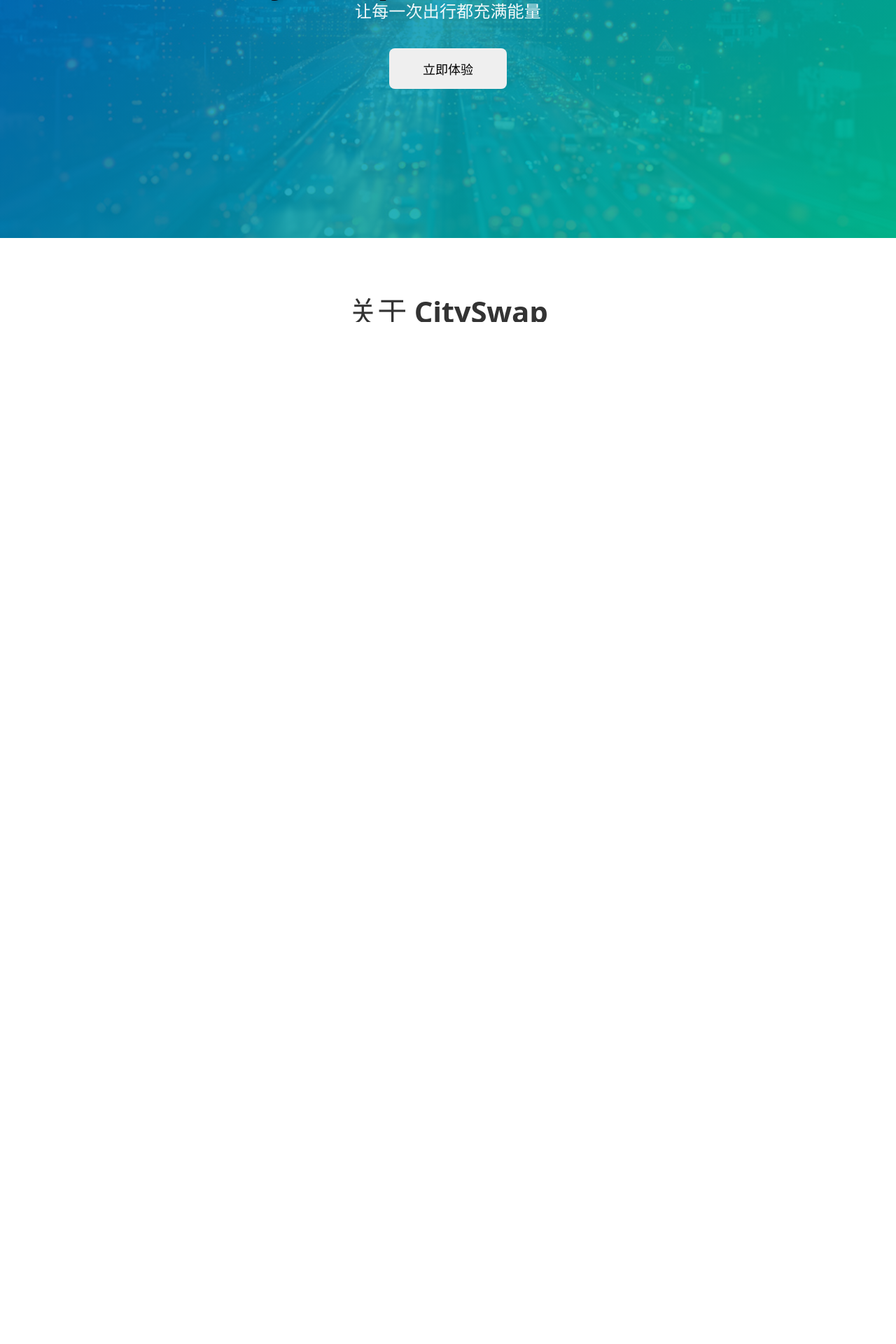
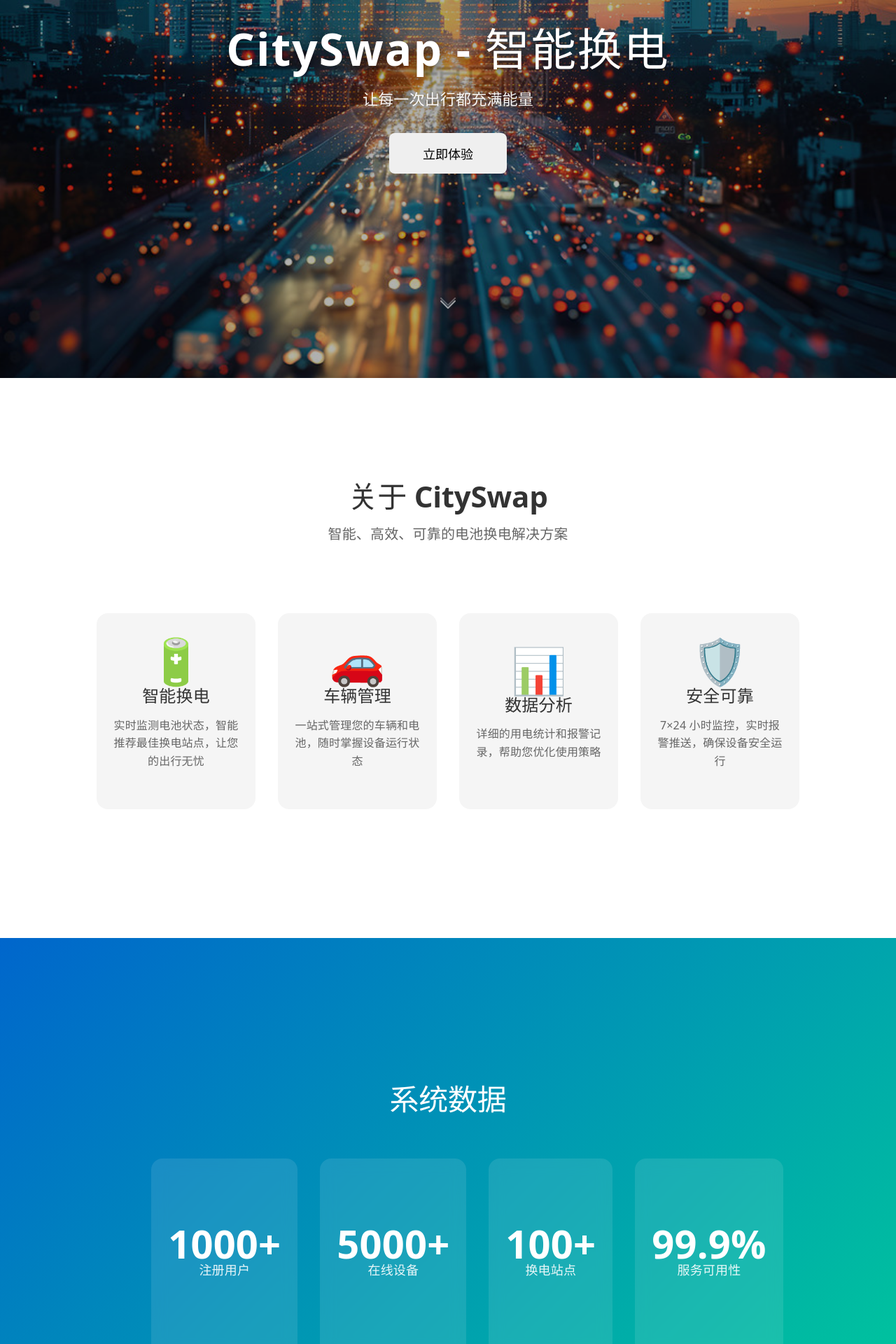
Before and after one commit to CoderDongHuang/city-battery-panel-2024, a Vue app: page /home in a window 1280 px wide. Shown: the part 340-2260 px from the top of the page at 70% size. Before the commit the page ends 800 px from the top, so only its background shows below. Built offline with nearby package versions, Linux system fonts and the light colour scheme; sample sign-in values are in the browser's storage.

Commit message:
用户端首页布局

```diff
--- a/src/App.vue
+++ b/src/App.vue
@@ -20,8 +20,9 @@
   margin: 0;
   padding: 0;
   width: 100%;
-  height: 100%;
+  min-height: 100vh;
   overflow-x: hidden;
+  overflow-y: auto;
 }
 
 .app {
--- a/src/views/Home.vue
+++ b/src/views/Home.vue
@@ -1,18 +1,26 @@
 <template>
   <div class="home">
-    <!-- 轮播图区域 -->
+      <!-- 轮播图区域 - 全屏高度 -->
       <div class="carousel-section">
         <div class="carousel">
           <div class="carousel-slide active">
             <div class="slide-content">
-            <h1>CitySwap - 智能换电系统</h1>
+              <h1>CitySwap - 智能换电</h1>
               <p>让每一次出行都充满能量</p>
               <button class="cta-btn" @click="goToDashboard">立即体验</button>
             </div>
             <div class="slide-bg">
-            <div class="gradient-overlay"></div>
+              <div class="image-overlay"></div>
             </div>
           </div>
+        </div>
+
+        <!-- 向下箭头 - 放在轮播图内部 -->
+        <div class="scroll-arrow" @click="scrollToContent" v-show="showArrow">
+          <svg width="30" height="20" viewBox="0 0 30 20" fill="none" stroke="currentColor" stroke-width="2" stroke-linecap="round" stroke-linejoin="round">
+            <path d="M5 5L15 15L25 5"/>
+            <path d="M5 1L15 11L25 1" opacity="0.5"/>
+          </svg>
         </div>
       </div>
 
@@ -102,8 +110,8 @@
       <!-- CTA 区域 -->
       <div class="cta-section">
         <div class="section-container">
-        <h2>准备好开始使用了吗？</h2>
-        <p>立即登录控制台，管理您的设备和电池</p>
+          <h2 class="section-title">准备好开始使用了吗？</h2>
+          <p class="section-subtitle">立即登录控制台，管理您的设备和电池</p>
           <div class="cta-buttons">
             <button class="cta-btn primary" @click="goToDashboard">进入控制台</button>
             <button class="cta-btn secondary" @click="goToGuide">查看使用指南</button>
@@ -114,9 +122,11 @@
 </template>
 
 <script setup>
+import { onMounted, onUnmounted, ref } from 'vue'
 import { useRouter } from 'vue-router'
 
 const router = useRouter()
+const showArrow = ref(true) // 控制箭头显示
 
 const goToDashboard = () => {
   router.push('/dashboard')
@@ -125,6 +135,142 @@
 const goToGuide = () => {
   router.push('/guide')
 }
+
+// 滚动到内容区域
+const scrollToContent = () => {
+  const introSection = document.querySelector('.intro-section')
+
+  console.log('=== 点击箭头 ===')
+  console.log('找到 intro-section:', !!introSection)
+
+  if (introSection) {
+    const navHeight = 80 // 导航栏高度
+    const elementPosition = introSection.getBoundingClientRect().top
+    const offsetPosition = elementPosition + window.pageYOffset - navHeight
+
+    console.log('元素位置:', elementPosition)
+    console.log('目标滚动位置:', offsetPosition)
+    console.log('当前滚动位置:', window.pageYOffset)
+
+    // 隐藏箭头
+    showArrow.value = false
+
+    // 尝试多种滚动方式
+    // 方式 1：直接设置 documentElement.scrollTop
+    document.documentElement.scrollTop = offsetPosition
+
+    // 方式 2：设置 body.scrollTop
+    document.body.scrollTop = offsetPosition
+
+    // 方式 3：使用 scrollTo
+    window.scrollTo(0, offsetPosition)
+
+    console.log('设置后位置:', window.pageYOffset || document.documentElement.scrollTop)
+  }
+}
+
+// 监听滚动，实现自动捕捉
+let isAutoScrolling = false
+let lastScrollTop = 0
+let hasPausedAtIntro = false // 标记是否已经在 intro 处暂停过
+
+const handleScroll = () => {
+  const scrollTop = window.pageYOffset || document.documentElement.scrollTop
+  const viewportHeight = window.innerHeight
+
+  // 控制箭头显示：在顶部时显示
+  if (scrollTop < 50) {
+    showArrow.value = true
+  } else {
+    showArrow.value = false
+  }
+
+  // 自动锁定期间不处理
+  if (isAutoScrolling) {
+    return
+  }
+
+  const introSection = document.querySelector('.intro-section')
+
+  if (!introSection) {
+    lastScrollTop = scrollTop
+    return
+  }
+
+  const introTop = introSection.getBoundingClientRect().top
+
+  // 判断滚动方向
+  const isScrollingDown = scrollTop > lastScrollTop
+  const isScrollingUp = scrollTop < lastScrollTop
+
+  console.log('=== 滚动检测 ===')
+  console.log('滚动方向:', isScrollingDown ? '向下' : '向上')
+  console.log('scrollTop:', scrollTop)
+  console.log('introTop:', introTop)
+
+  // 向下滑动：只要 intro-section 开始进入视口，就自动捕捉
+  if (isScrollingDown && scrollTop > 30 && introTop < viewportHeight * 0.8 && introTop > 0) {
+    console.log('>>> 向下滑动，introTop =', introTop, '触发捕捉到 CitySwap 介绍')
+    isAutoScrolling = true
+
+    const navHeight = 80
+    const targetPosition = introSection.offsetTop - navHeight
+
+    window.scrollTo({
+      top: targetPosition,
+      behavior: 'smooth'
+    })
+
+    // 标记已经暂停过
+    hasPausedAtIntro = true
+
+    setTimeout(() => {
+      isAutoScrolling = false
+      console.log('<<< 向下捕捉完成')
+    }, 500)
+
+    lastScrollTop = scrollTop
+    return
+  }
+
+  // 向上滑动：从其他内容回到 CitySwap 介绍，再次向上滑时触发轮播图
+  if (isScrollingUp && hasPausedAtIntro) {
+    // 当 CitySwap 介绍完全显示在视口中时（introTop 在 -50 到 50 之间）
+    if (introTop >= -50 && introTop <= 50 && scrollTop > 50) {
+      console.log('>>> 向上滑动，CitySwap 介绍完全显示，触发轮播图')
+      isAutoScrolling = true
+
+      window.scrollTo({
+        top: 0,
+        behavior: 'smooth'
+      })
+
+      // 重置标记
+      hasPausedAtIntro = false
+
+      setTimeout(() => {
+        isAutoScrolling = false
+        console.log('<<< 向上捕捉完成')
+      }, 500)
+
+      lastScrollTop = scrollTop
+      return
+    }
+  }
+
+  // 更新上次滚动位置
+  lastScrollTop = scrollTop
+}
+
+onMounted(() => {
+  console.log('Home 组件已挂载，开始监听滚动')
+  window.addEventListener('scroll', handleScroll, { passive: true })
+})
+
+onUnmounted(() => {
+  console.log('Home 组件已卸载，停止监听滚动')
+  window.removeEventListener('scroll', handleScroll)
+})
 </script>
 
 <style scoped>
@@ -133,12 +279,102 @@
   background: #F5F5F5;
 }
 
-/* 轮播图区域 */
+/* CSS Scroll Snap - 接近时捕捉，允许慢慢滑动 */
+.snap-container {
+  scroll-snap-type: y proximity;
+  overflow-y: scroll;
+  height: 100vh;
+  scroll-behavior: smooth;
+}
+
+/* 每个捕捉项 - 全屏高度 */
+.snap-item {
+  scroll-snap-align: start;
+  scroll-snap-stop: normal;
+  height: 100vh;
+  width: 100%;
+  position: relative;
+}
+
+/* 轮播图区域 - 全屏高度 */
 .carousel-section {
   position: relative;
-  height: 600px;
+  height: 100vh;
+  width: 100%;
   overflow: hidden;
-  background: linear-gradient(135deg, #0066cc 0%, #00cc99 100%);
+  scroll-snap-align: start;
+}
+
+.carousel {
+  position: relative;
+  width: 100%;
+  height: 100%;
+  z-index: 1;
+}
+
+/* 向下箭头 - 北大官网风格 */
+.scroll-arrow {
+  position: absolute;
+  bottom: 80px;
+  left: 50%;
+  transform: translateX(-50%);
+  width: 30px;
+  height: 30px;
+  display: flex;
+  align-items: center;
+  justify-content: center;
+  cursor: pointer;
+  z-index: 10;
+  color: rgba(255, 255, 255, 0.6);
+  transition: all 0.3s ease;
+  animation: bounce 2s infinite;
+  pointer-events: auto;
+}
+
+.scroll-arrow:hover {
+  color: white;
+  transform: translateX(-50%) translateY(3px);
+}
+
+@keyframes bounce {
+  0%, 20%, 50%, 80%, 100% {
+    transform: translateX(-50%) translateY(0);
+  }
+  40% {
+    transform: translateX(-50%) translateY(-10px);
+  }
+  60% {
+    transform: translateX(-50%) translateY(-5px);
+  }
+}
+
+/* 响应式适配 */
+@media (max-height: 700px) {
+  .scroll-arrow {
+    bottom: 20px;
+    width: 40px;
+    height: 40px;
+  }
+
+  .slide-content h1 {
+    font-size: clamp(36px, 6vw, 56px);
+  }
+
+  .slide-content p {
+    font-size: clamp(14px, 2.5vw, 20px);
+  }
+}
+
+@media (max-width: 768px) {
+  .scroll-arrow {
+    bottom: 15px;
+    width: 35px;
+    height: 35px;
+  }
+
+  .slide-bg {
+    background-position: center 40%;
+  }
 }
 
 .carousel-slide {
@@ -152,6 +388,7 @@
   justify-content: center;
   opacity: 0;
   transition: opacity 1s ease;
+  z-index: 1;
 }
 
 .carousel-slide.active {
@@ -163,22 +400,35 @@
   z-index: 2;
   text-align: center;
   color: white;
-  max-width: 800px;
+  max-width: 1200px;
+  width: 90%;
+  margin: 0 auto;
   padding: 0 20px;
+  max-height: 100%;
+  display: flex;
+  flex-direction: column;
+  justify-content: center;
+  align-items: center;
+  text-shadow: 0 2px 8px rgba(0, 0, 0, 0.5);
 }
 
 .slide-content h1 {
-  font-size: 56px;
+  font-size: clamp(32px, 5vw, 64px);
   font-weight: 700;
-  margin: 0 0 24px 0;
+  margin: 0 0 16px 0;
   letter-spacing: 2px;
-  text-shadow: 0 2px 8px rgba(0, 0, 0, 0.2);
+  color: white;
+  text-shadow: 0 4px 16px rgba(0, 0, 0, 0.6);
+  line-height: 1.2;
+  word-break: break-word;
 }
 
 .slide-content p {
-  font-size: 24px;
-  margin: 0 0 40px 0;
+  font-size: clamp(14px, 2.5vw, 22px);
+  margin: 0 0 32px 0;
   opacity: 0.95;
+  text-shadow: 0 2px 8px rgba(0, 0, 0, 0.5);
+  line-height: 1.5;
 }
 
 .cta-btn {
@@ -219,16 +469,17 @@
   left: 0;
   width: 100%;
   height: 100%;
-  background: url('/images/623.jpg') center/cover;
+  background: url('/images/623.jpg') center center/cover no-repeat;
 }
 
-.gradient-overlay {
+/* 图片调节层 - 让图片变暗，突出文字 */
+.image-overlay {
   position: absolute;
   top: 0;
   left: 0;
   width: 100%;
   height: 100%;
-  background: linear-gradient(135deg, rgba(0, 102, 204, 0.85) 0%, rgba(0, 204, 153, 0.85) 100%);
+  background: rgba(0, 0, 0, 0.3);
 }
 
 /* 通用区块样式 */
@@ -253,15 +504,26 @@
   margin: 0 0 60px 0;
 }
 
-/* 介绍区域 */
+/* 介绍区域 - 全屏高度 */
 .intro-section {
   background: white;
+  margin: 0;
+  padding: 0;
+  min-height: 100vh;
+  display: flex;
+  align-items: center;
+  justify-content: center;
+  scroll-snap-align: start;
 }
 
 .intro-grid {
   display: grid;
   grid-template-columns: repeat(4, 1fr);
   gap: 32px;
+  max-width: 1400px;
+  width: 90%;
+  margin: 0 auto;
+  padding: 40px 20px;
 }
 
 .intro-card {
@@ -270,6 +532,10 @@
   background: #F5F5F5;
   border-radius: 16px;
   transition: all 0.3s ease;
+  display: flex;
+  flex-direction: column;
+  justify-content: center;
+  min-height: 280px;
 }
 
 .intro-card:hover {
@@ -294,9 +560,15 @@
   line-height: 1.6;
 }
 
-/* 数据统计 */
+/* 数据统计 - 全屏高度 */
 .stats-section {
   background: linear-gradient(135deg, #0066cc 0%, #00cc99 100%);
+  min-height: 100vh;
+  display: flex;
+  align-items: center;
+  justify-content: center;
+  padding: 80px 20px;
+  scroll-snap-align: start;
 }
 
 .stats-section .section-title {
@@ -308,6 +580,10 @@
   grid-template-columns: repeat(4, 1fr);
   gap: 32px;
   margin-top: 60px;
+  max-width: 1400px;
+  width: 90%;
+  margin-left: auto;
+  margin-right: auto;
 }
 
 .stat-card {
@@ -316,6 +592,10 @@
   background: rgba(255, 255, 255, 0.1);
   border-radius: 16px;
   backdrop-filter: blur(10px);
+  display: flex;
+  flex-direction: column;
+  justify-content: center;
+  min-height: 280px;
 }
 
 .stat-number {
@@ -330,9 +610,15 @@
   color: rgba(255, 255, 255, 0.9);
 }
 
-/* 功能亮点 */
+/* 功能亮点 - 全屏高度 */
 .features-section {
   background: white;
+  min-height: 100vh;
+  display: flex;
+  align-items: center;
+  justify-content: center;
+  padding: 80px 20px;
+  scroll-snap-align: start;
 }
 
 .features-grid {
@@ -340,11 +626,19 @@
   grid-template-columns: repeat(3, 1fr);
   gap: 40px;
   margin-top: 60px;
+  max-width: 1400px;
+  width: 90%;
+  margin-left: auto;
+  margin-right: auto;
 }
 
 .feature-item {
   text-align: center;
   padding: 40px 24px;
+  display: flex;
+  flex-direction: column;
+  justify-content: center;
+  min-height: 320px;
 }
 
 .feature-icon {
@@ -364,10 +658,16 @@
   line-height: 1.6;
 }
 
-/* CTA 区域 */
+/* CTA 区域 - 全屏高度 */
 .cta-section {
   background: #F5F5F5;
+  min-height: 100vh;
+  display: flex;
+  align-items: center;
+  justify-content: center;
   text-align: center;
+  padding: 80px 20px;
+  scroll-snap-align: start;
 }
 
 .cta-section h2 {
@@ -412,6 +712,16 @@
     font-size: 18px;
   }
 
+  .scroll-arrow {
+    bottom: 20px;
+    width: 40px;
+    height: 40px;
+  }
+
+  .slide-bg {
+    background-position: center 50%;
+  }
+
   .intro-grid {
     grid-template-columns: 1fr;
   }
--- a/src/views/Login.vue
+++ b/src/views/Login.vue
@@ -318,7 +318,7 @@
       if (response.data.user.role === 'admin') {
         router.push('/admin/dashboard')
       } else {
-        router.push('/user/dashboard')
+        router.push('/dashboard')
       }
     } else {
       errorMessage.value = response.message || t('loginFailed')
```
Also changed, not shown: src/layout/UserLayout.vue (+12 -3 lines), src/router/index.js (+11 -24 lines). Lines whose indentation alone changed are shown as unchanged.
